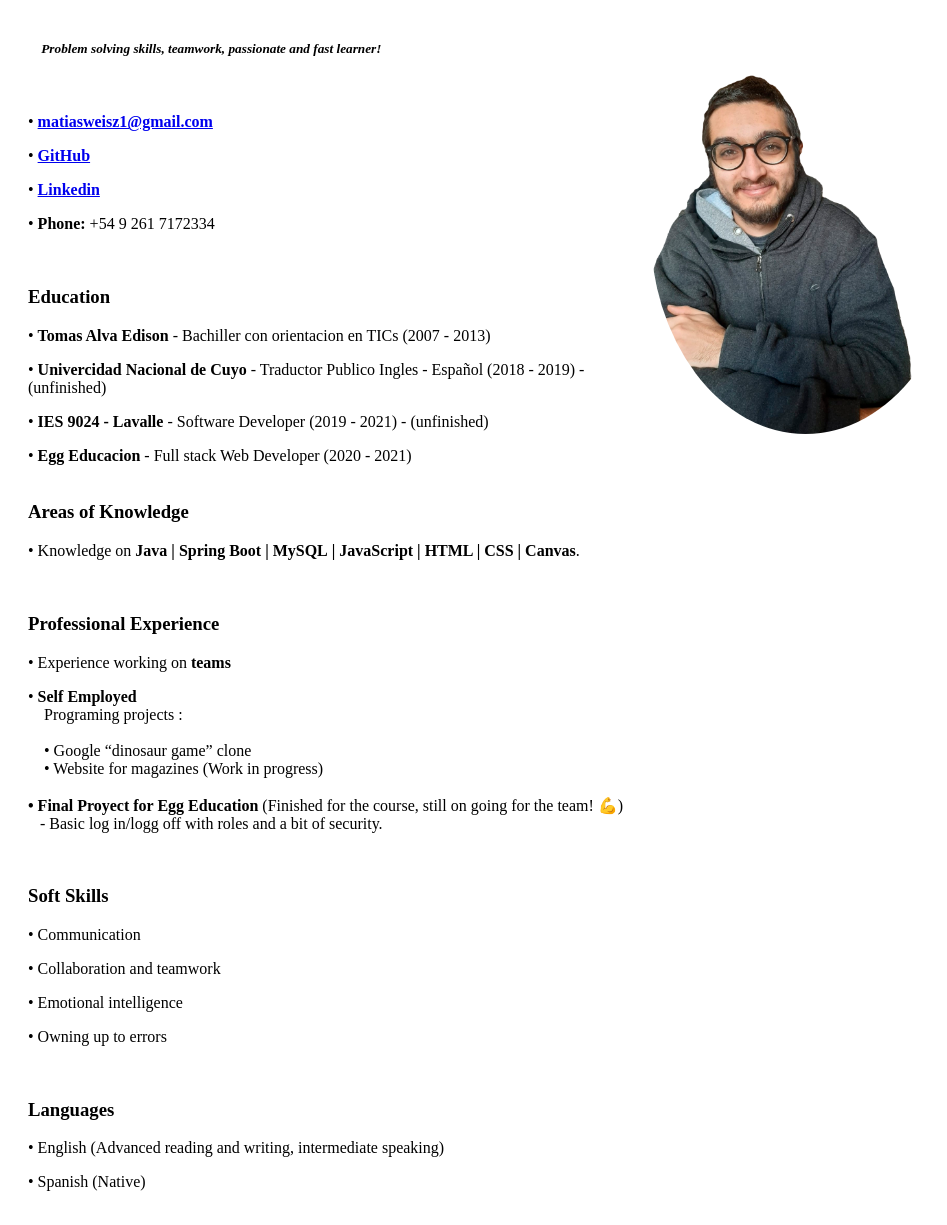
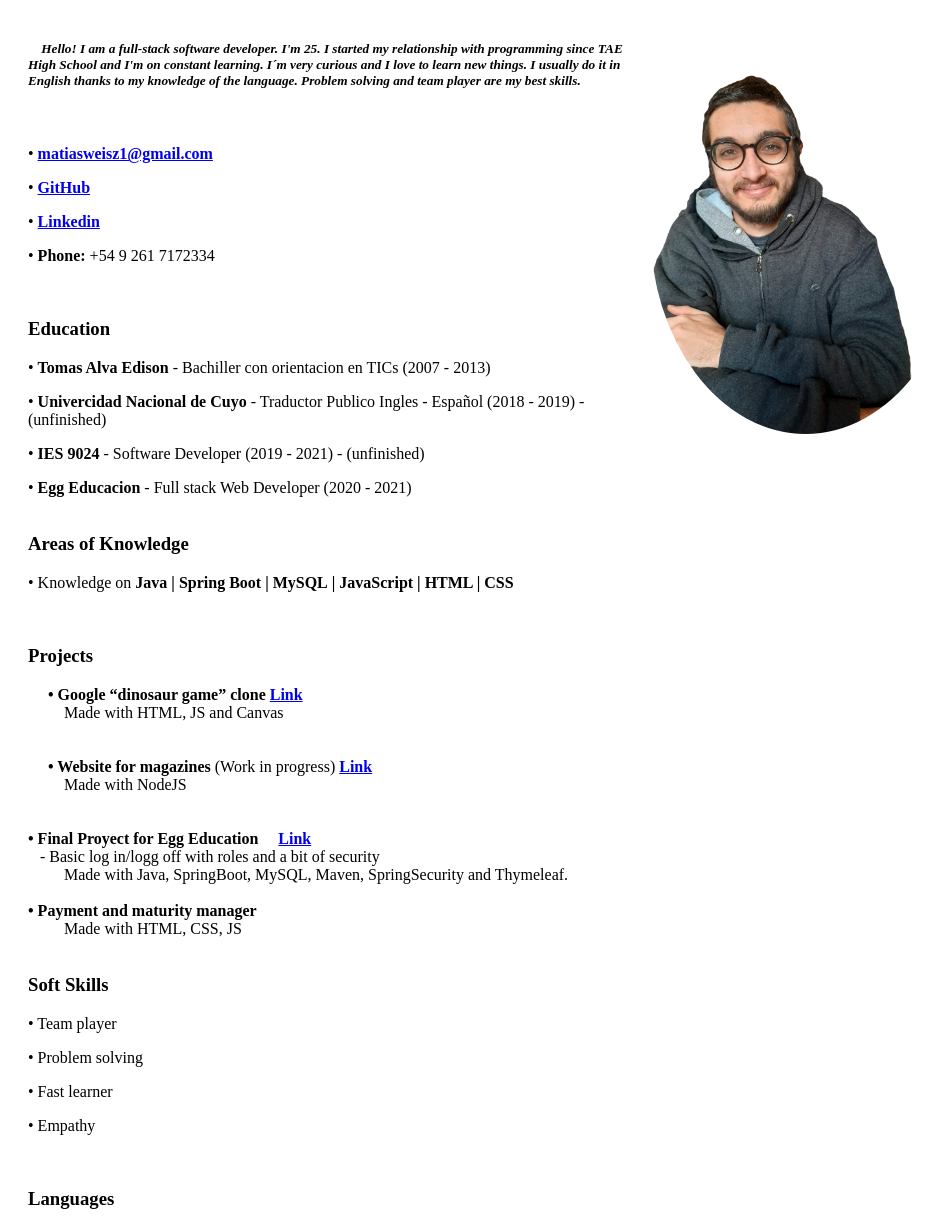
Before and after one commit to MatiasWeisz/matiasweisz.github.io, a plain HTML site: page resume.html in a window 1280 px wide. Shown: the part 61-1286 px from the top of the page, without its empty margins (0-947 px from the left). Drawn offline with Linux system fonts and the light colour scheme.

Commit message:
New resume 28-10

```diff
--- a/resume.html
+++ b/resume.html
@@ -6,14 +6,10 @@
 
 </head>
 <body>
-
-
-
 <div style="padding-left: 20px;">
 
 
     <p><h1>MATIAS WEISZ </h1></p>
-
 
 
         <div style="width: 50%; float:right">
@@ -21,7 +17,11 @@
          </div>
         <div style="width: 50%; float:left">
 
-        <h5><em>&emsp;Problem solving skills, teamwork, passionate and fast learner!</em></h5>
+        <h5><em>&emsp;Hello! I am a full-stack software developer. I'm 25. I started my
+            relationship with programming since TAE High School and I'm on
+            constant learning. I´m very curious and I love to learn new things. I
+            usually do it in English thanks to my knowledge of the language.
+            Problem solving and team player are my best skills.</em></h5>
         <br>
 
         <p>• <b><a href="mailto:matiasweisz1@gmail.com">matiasweisz1@gmail.com</a></b></p>
@@ -33,37 +33,45 @@
         <p><h3>Education</h3> </p>
         <p>• <b> Tomas Alva Edison </b>- Bachiller con orientacion en TICs (2007 - 2013)
         <p>• <b> Univercidad Nacional de Cuyo </b>- Traductor Publico Ingles  - Español (2018 - 2019) - (unfinished)
-        <p>• <b> IES 9024 - Lavalle </b>- Software Developer (2019 - 2021) - (unfinished)
+        <p>• <b> IES 9024 </b>- Software Developer (2019 - 2021) - (unfinished)
         <p>• <b> Egg Educacion </b>- Full stack Web Developer (2020 - 2021)
 
         <br> <br>
 
         <p><h3>Areas of  Knowledge</h3> </p>
 
-        <p>• Knowledge on </b> <b>Java</b> <b>|</b> <b>Spring Boot</b>  <b>|</b> <b>MySQL</b> <b>|</b>  <b>JavaScript</b> <b>|</b> <b>HTML <b>|</b>  CSS <b>|</b>  Canvas</b>.</p>
+        <p>• Knowledge on </b> <b>Java</b> <b>|</b> <b>Spring Boot</b>  <b>|</b> <b>MySQL</b> <b>|</b>  <b>JavaScript</b> <b>|</b> <b>HTML <b>|</b>  CSS </b></p>
 
         <br>
 
-        <p><h3>Professional Experience</h3></p>
+        <p><h3>Projects</h3></p>
 
-        <p>• Experience working on <b>teams</b></p>
 
-        <p>• <b>Self Employed</b> <br>
-            &emsp;Programing projects :<br> <br>
-            &emsp;• Google “dinosaur game” clone<br>
-            &emsp;• Website for magazines (Work in progress) <br>
-            <br>
-            <b>• Final Proyect for Egg Education</b> (Finished for the course, still on going for the team! 💪) <br>
-            &nbsp;&nbsp; - Basic log in/logg off with roles and a bit of security.
-        </p>
+
+            &emsp;<b> • Google “dinosaur game” clone</b> <b><a href="https://github.com/MatiasWeisz/Juego">Link</a></b> <br>
+            &emsp;&emsp; Made with HTML, JS and Canvas  &emsp; <br> <br>  <br>
+
+
+            &emsp; <b>• Website for magazines</b>  (Work in progress) <b><a href="https://github.com/MatiasWeisz/Revista">Link</a></b> <br>
+            &emsp;&emsp; Made with NodeJS  &emsp;  &emsp; <br> <br> <br>
+
+
+            <b>• Final Proyect for Egg Education</b> &emsp;<b><a href="https://github.com/MatiasWeisz/Egg-Grupo-11---Recuperadores-de-Basura-y-Gestion">Link</a></b> <br>
+            &nbsp;&nbsp; - Basic log in/logg off with roles and a bit of security <br>
+            &emsp;&emsp; Made with Java, SpringBoot, MySQL, Maven, SpringSecurity and Thymeleaf.
+
+            <br> <br>
+            <b>• Payment and maturity manager </b>  <br>
+            &emsp;&emsp; Made with HTML, CSS, JS  &emsp;
+
 
         <br>
-
+            <br>
         <p><h3>Soft Skills</h3></p>
-        <p>• Communication</p>
-        <p>• Collaboration and teamwork</p>
-        <p>• Emotional intelligence</p>
-        <p>• Owning up to errors</p>
+        <p>• Team player </p>
+        <p>• Problem solving</p>
+        <p>• Fast learner</p>
+        <p>• Empathy </p>
 
         <br>
 
@@ -78,17 +86,10 @@
         <p>• Gaming</p>
 
 
-
-
-
-
+        <br> <br>
+        <hr> <br> <br>
 
          </div>
-
-
-
-
 </div>
-
 </body>
 </html>
```
Also changed, not shown: index.html (+2 -2 lines).
